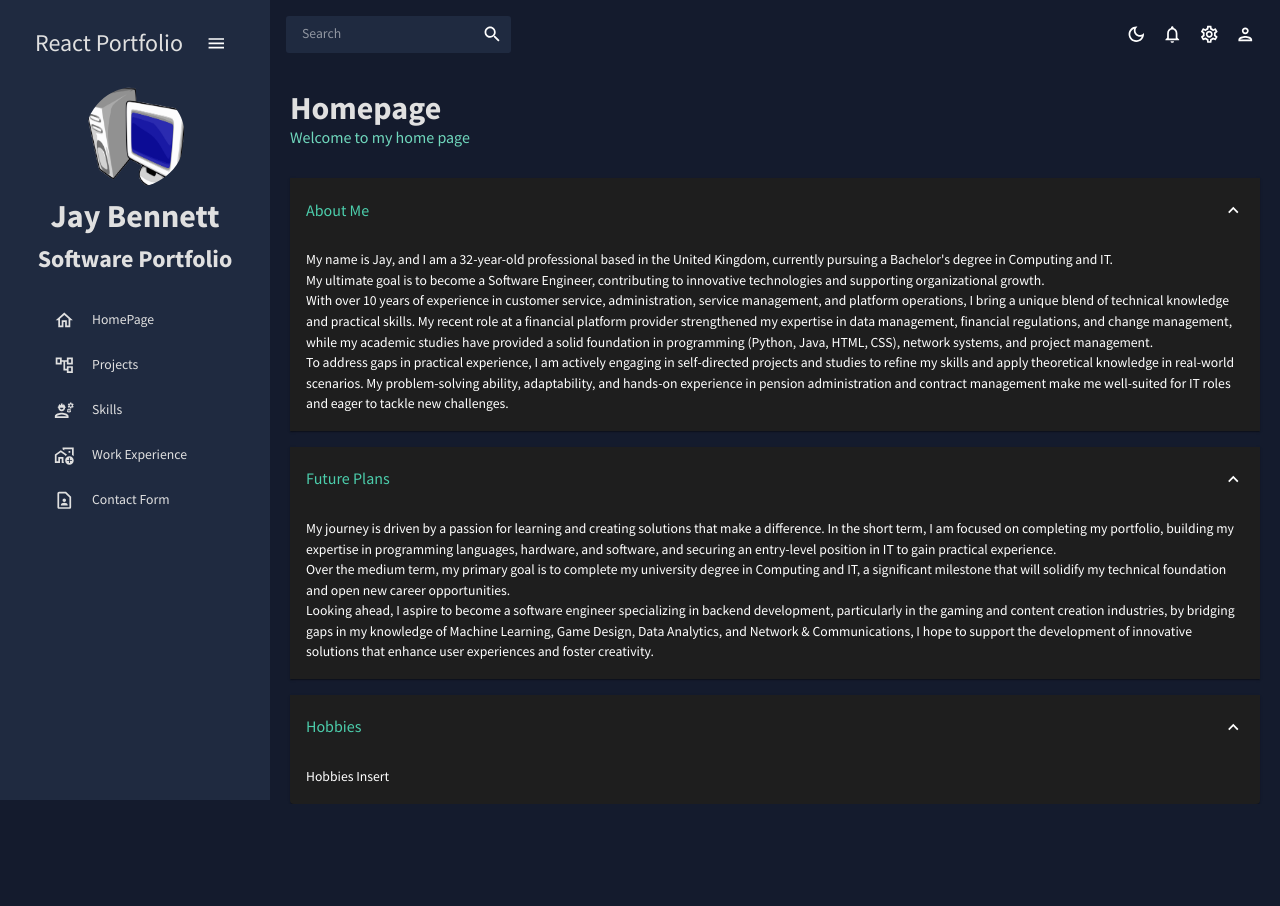
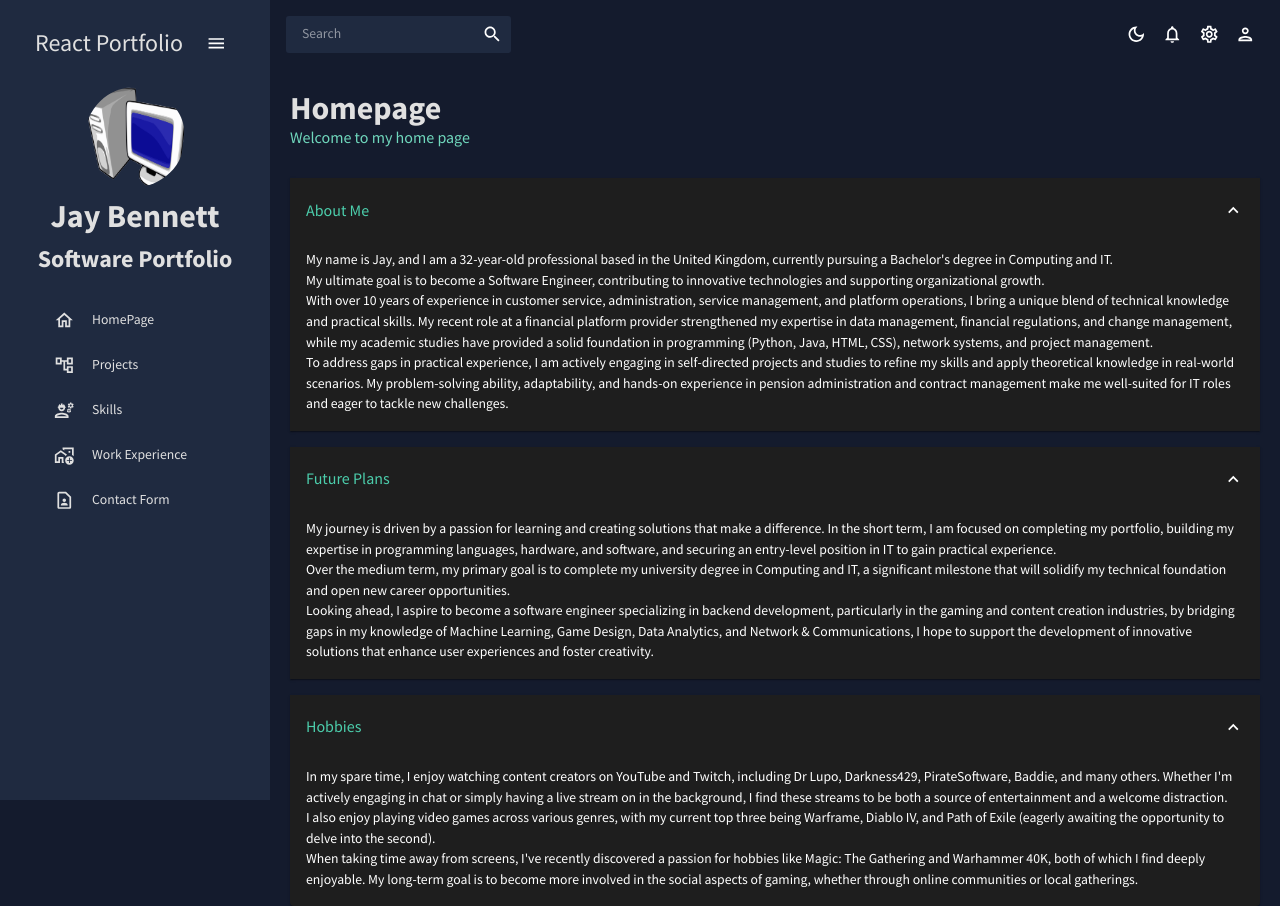
Before and after one commit to jay-bennett-JB/jay-bennett-JB.github.io, a React (Create React App) app: page /#/ in a window 1280 px wide. Before the commit the page ends 804 px from the top, so only its background shows below. Built offline with nearby package versions, Linux system fonts and the light colour scheme.

Commit message:
modified:   src/scenes/homepage/index.jsx

```diff
--- a/src/scenes/homepage/index.jsx
+++ b/src/scenes/homepage/index.jsx
@@ -51,9 +51,10 @@ const HomePage = () => {
           </AccordionSummary>
           <AccordionDetails>
             <Typography variant="body1"  sx={{whiteSpace: "normal", wordWrap: "break-word", overflowWrap: "break-word",}}>
-                        My journey is driven by a passion for learning and creating solutions that make a difference. In the short term, I am focused on completing my portfolio, building my expertise in programming languages, hardware, and software, and securing an entry-level position in IT to gain practical experience. <br />
-                        Over the medium term, my primary goal is to complete my university degree in Computing and IT, a significant milestone that will solidify my technical foundation and open new career opportunities. <br />
-                        Looking ahead, I aspire to become a software engineer specializing in backend development, particularly in the gaming and content creation industries, by bridging gaps in my knowledge of Machine Learning, Game Design, Data Analytics, and Network & Communications, I hope to support the development of innovative solutions that enhance user experiences and foster creativity.</Typography>
+              My journey is driven by a passion for learning and creating solutions that make a difference. In the short term, I am focused on completing my portfolio, building my expertise in programming languages, hardware, and software, and securing an entry-level position in IT to gain practical experience. <br />
+              Over the medium term, my primary goal is to complete my university degree in Computing and IT, a significant milestone that will solidify my technical foundation and open new career opportunities. <br />
+              Looking ahead, I aspire to become a software engineer specializing in backend development, particularly in the gaming and content creation industries, by bridging gaps in my knowledge of Machine Learning, Game Design, Data Analytics, and Network & Communications, I hope to support the development of innovative solutions that enhance user experiences and foster creativity.
+              </ Typography>
           </AccordionDetails>
         </Accordion>
         <Accordion defaultExpanded>
@@ -66,7 +67,10 @@ const HomePage = () => {
             </Typography>
           </AccordionSummary>
           <AccordionDetails>
-            <Typography>Hobbies Insert</Typography>
+            <Typography variant="body1"  sx={{whiteSpace: "normal", wordWrap: "break-word", overflowWrap: "break-word",}}>
+            In my spare time, I enjoy watching content creators on YouTube and Twitch, including Dr Lupo, Darkness429, PirateSoftware, Baddie, and many others. Whether I'm actively engaging in chat or simply having a live stream on in the background, I find these streams to be both a source of entertainment and a welcome distraction. <br />
+            I also enjoy playing video games across various genres, with my current top three being Warframe, Diablo IV, and Path of Exile (eagerly awaiting the opportunity to delve into the second). <br /> When taking time away from screens, I've recently discovered a passion for hobbies like Magic: The Gathering and Warhammer 40K, both of which I find deeply enjoyable. My long-term goal is to become more involved in the social aspects of gaming, whether through online communities or local gatherings.
+            </Typography>
           </AccordionDetails>
         </Accordion>
       </Box>
```
